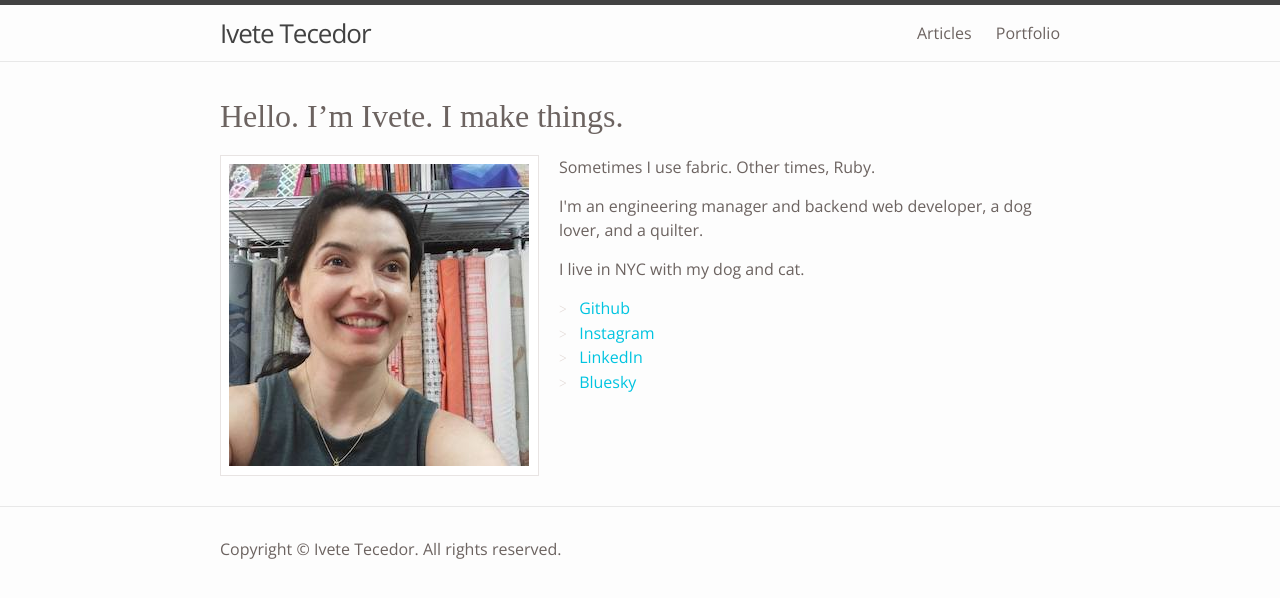
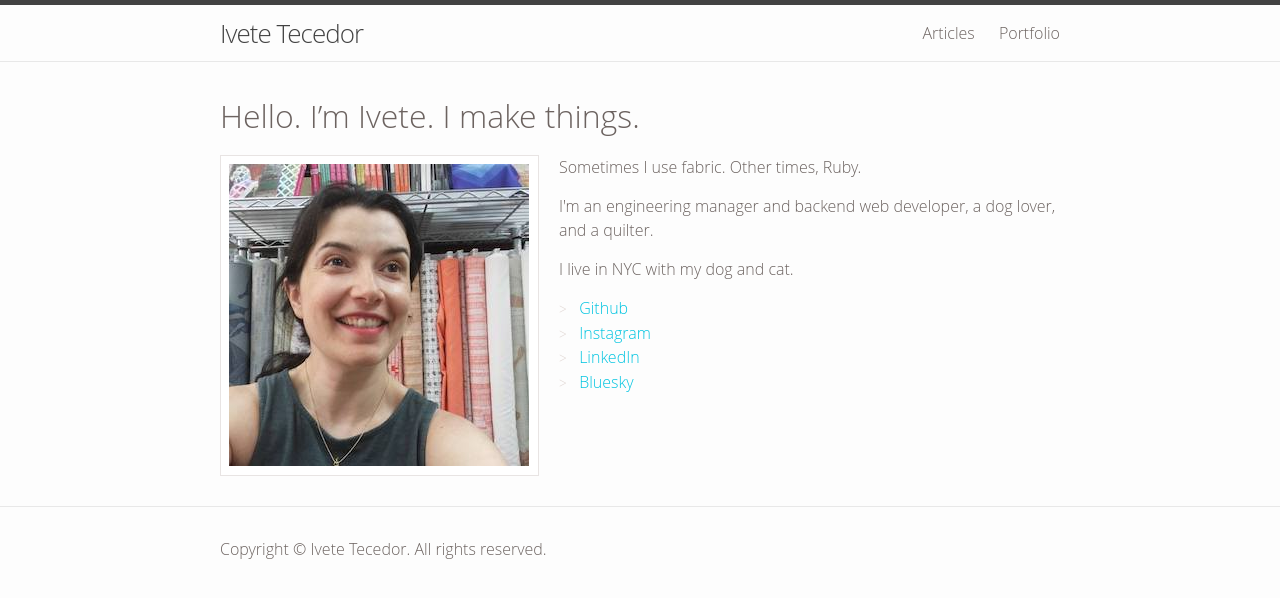
Before and after one commit to itecedor/itc-jekyll, a Jekyll site: the page built from index.html, in a window 1280 px wide. Shown: the top 598 px of the page. Built offline with Jekyll 4.4.1, drawn with Linux system fonts in a browser that asks for light colours; some web fonts are replaced.

Commit message:
remove google fonts

```diff
--- a/_includes/head.html
+++ b/_includes/head.html
@@ -9,8 +9,6 @@
   <link rel="stylesheet" href="{{ "/css/main.css" | prepend: site.baseurl }}">
   <link rel="canonical" href="{{ page.url | replace:'index.html','' | prepend: site.baseurl | prepend: site.url }}">
   <link rel="alternate" type="application/rss+xml" title="{{ site.title }}" href="{{ "/feed.xml" | prepend: site.baseurl | prepend: site.url }}" />
-  <link href="http://fonts.googleapis.com/css?family=Nixie+One" rel="stylesheet" type="text/css">
-  <link href='http://fonts.googleapis.com/css?family=Open+Sans:600,300' rel='stylesheet' type='text/css'>
   <link rel="shortcut icon" href="{{ site.baseurl }}/images/favicon.jpeg">
 
   <!-- Google tag (gtag.js) -->
--- a/_sass/_base.scss
+++ b/_sass/_base.scss
@@ -249,10 +249,6 @@ pre {
     margin: 0 20px 20px 0;
 }
 
-h1.hero {
-  font-family: 'Nixie One', serif;
-}
-
 #home-thumbs {
     text-align:center;
     width: 675px;
```
